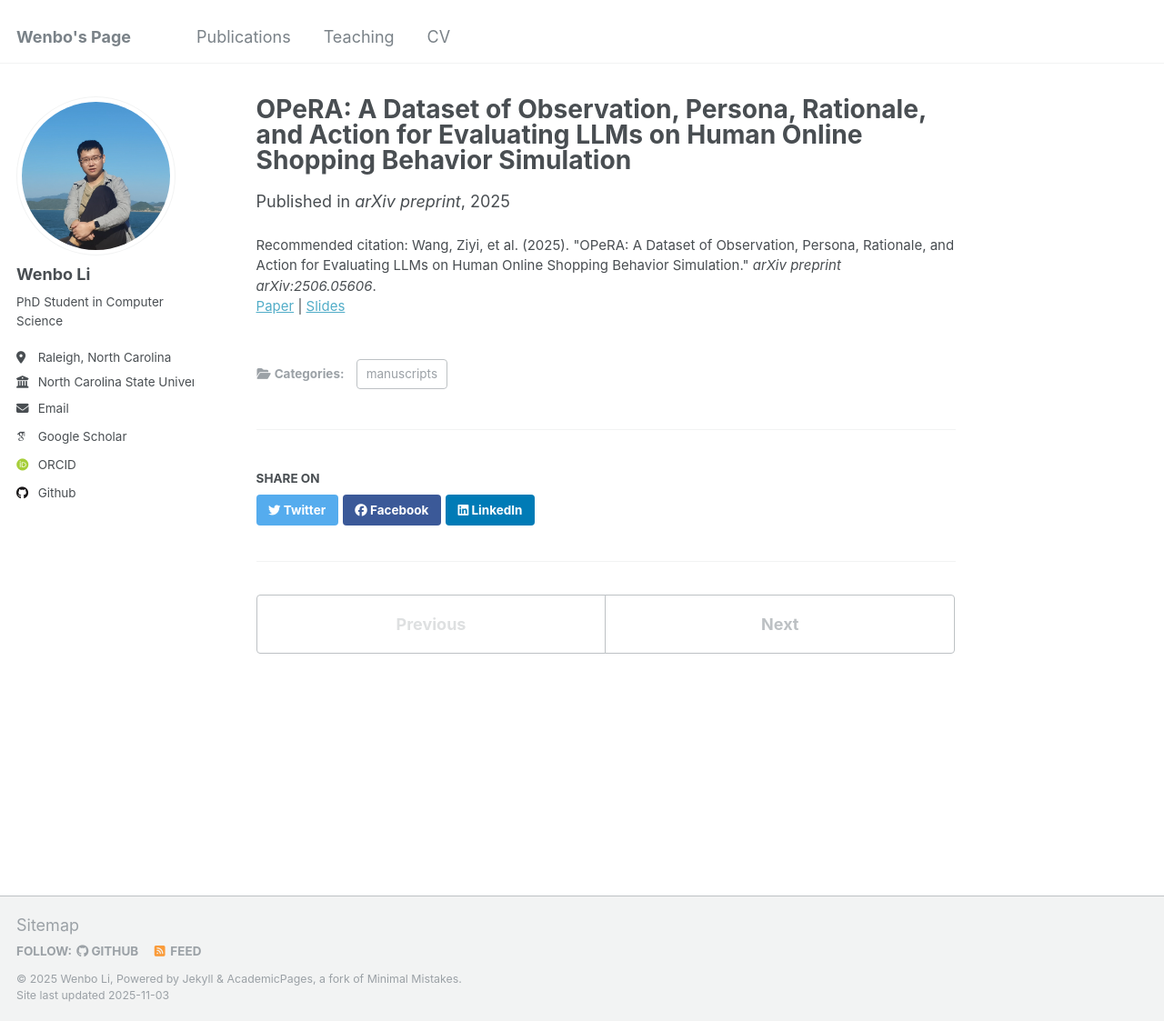
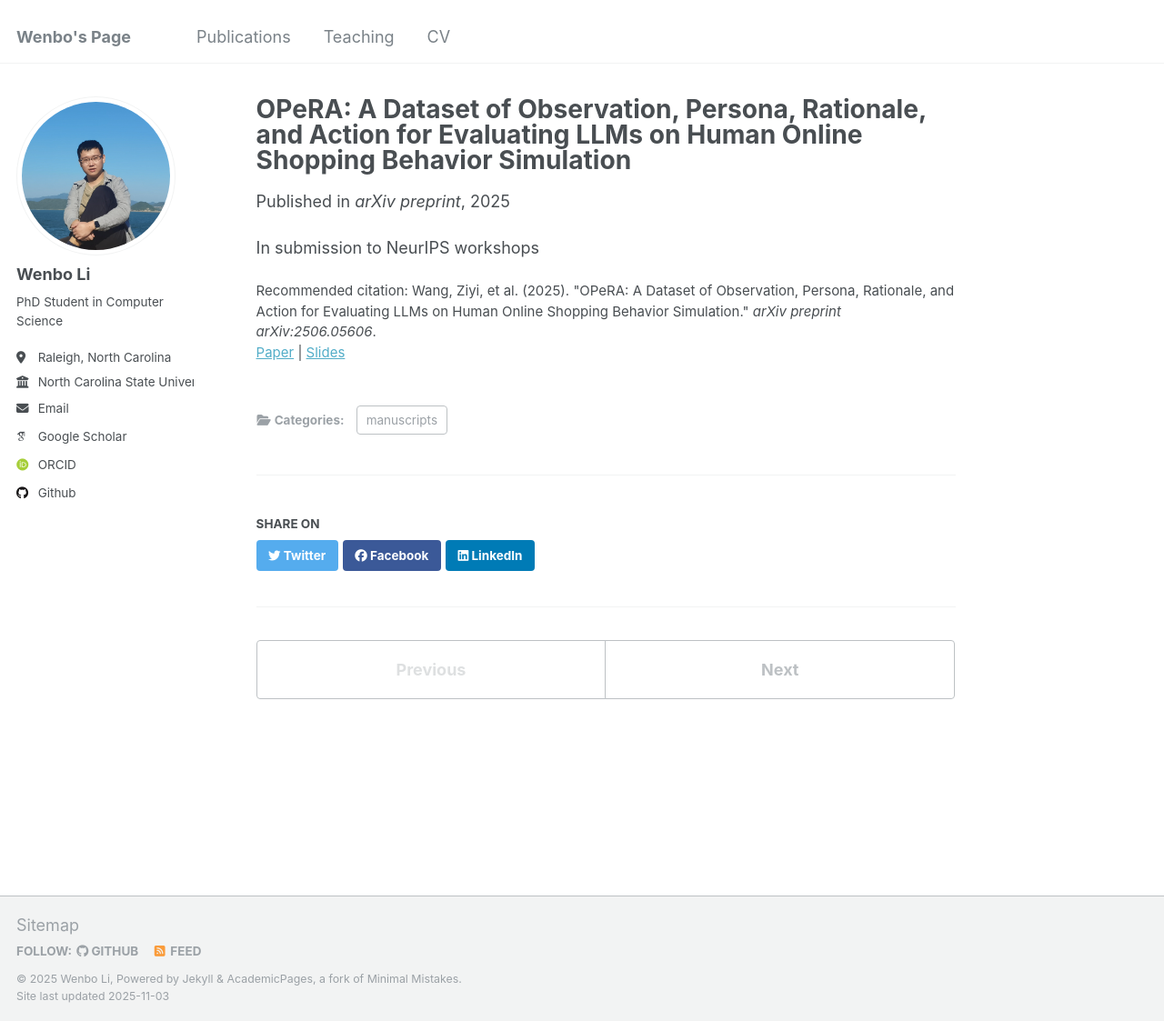
Before and after one commit to wlicb/me, a Jekyll site: the page built from _publications/2025-06-05-opera-llm-shopping-behavior.md, in a window 1280 px wide and 1123 px high. Shown: the whole window at 91% size. Built offline with Jekyll 4.4.1, drawn with Linux system fonts in a browser that asks for light colours; some web fonts are replaced.

Commit message:
Add submission status to opera-llm-shopping-behavior
Added submission status for NeurIPS workshops.

```diff
--- a/_publications/2025-06-05-opera-llm-shopping-behavior.md
+++ b/_publications/2025-06-05-opera-llm-shopping-behavior.md
@@ -10,3 +10,5 @@ slidesurl: ''
 paperurl: 'https://arxiv.org/abs/2506.05606'
 citation: 'Wang, Ziyi, et al. (2025). "OPeRA: A Dataset of Observation, Persona, Rationale, and Action for Evaluating LLMs on Human Online Shopping Behavior Simulation." <i>arXiv preprint arXiv:2506.05606</i>.'
 ---
+
+In submission to NeurIPS workshops
```
